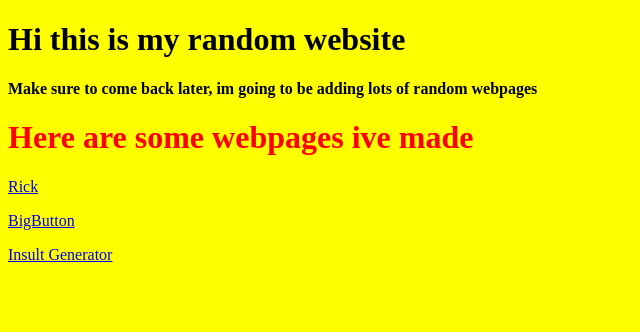
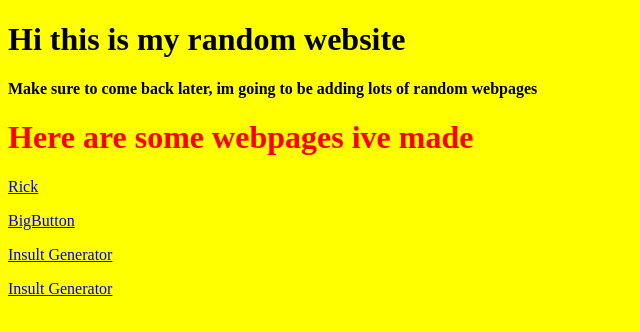
Before and after one commit to Terria35/Terria35.github.io, a plain HTML site: page index.html in a window 1280 px wide. Shown: the whole page, without its empty margins (0-640 px from the left). Drawn offline with Linux system fonts and the light colour scheme.

Commit message:
Update index.html

```diff
--- a/index.html
+++ b/index.html
@@ -14,5 +14,8 @@
   <p>
     <a href="https://terria35.github.io/InsultGen.html">Insult Generator</a>
   </p>
+  <p>
+    <a href="https://terria35.github.io/GameDownloads.html">Insult Generator</a>
+  </p>
 </body>
 </html>
```
